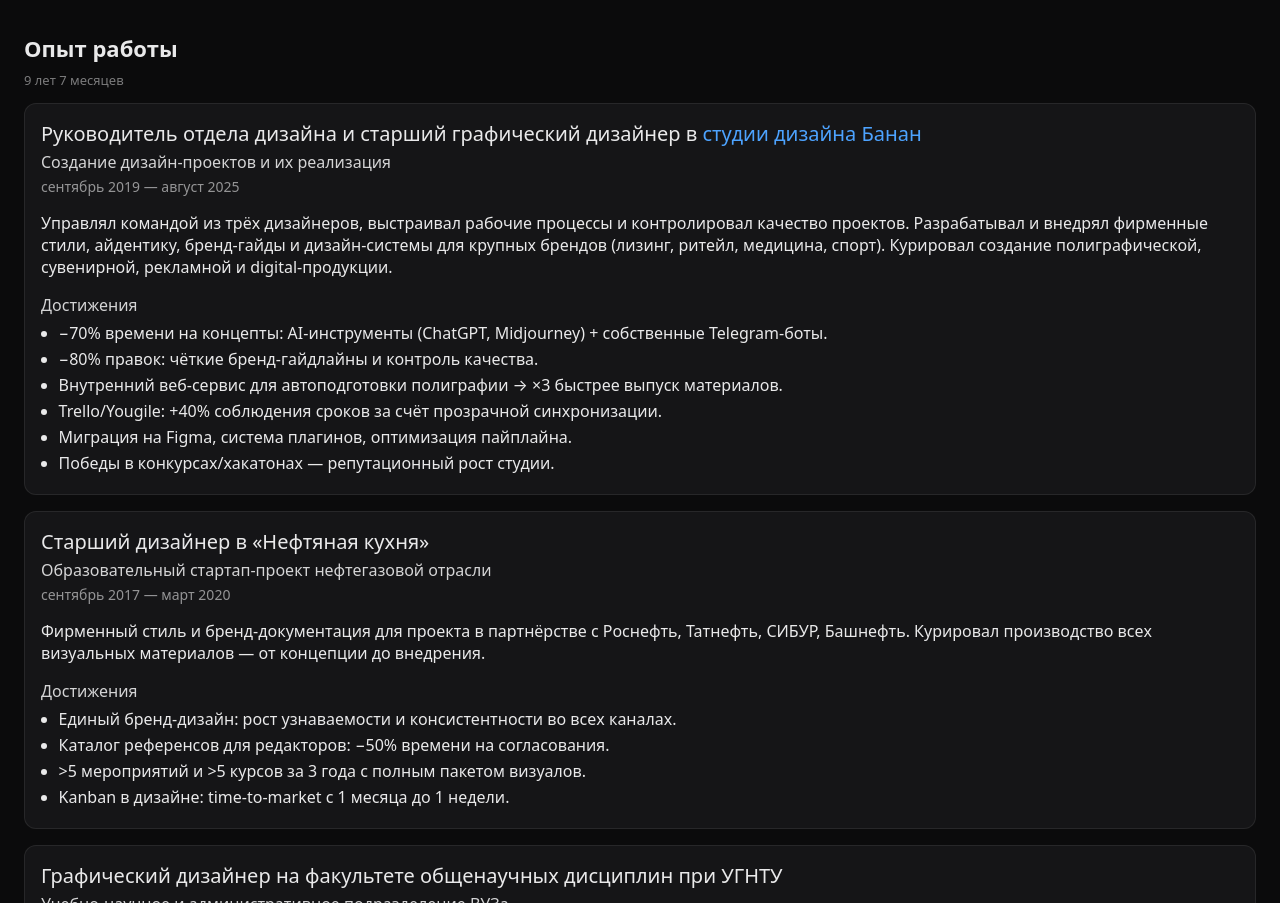
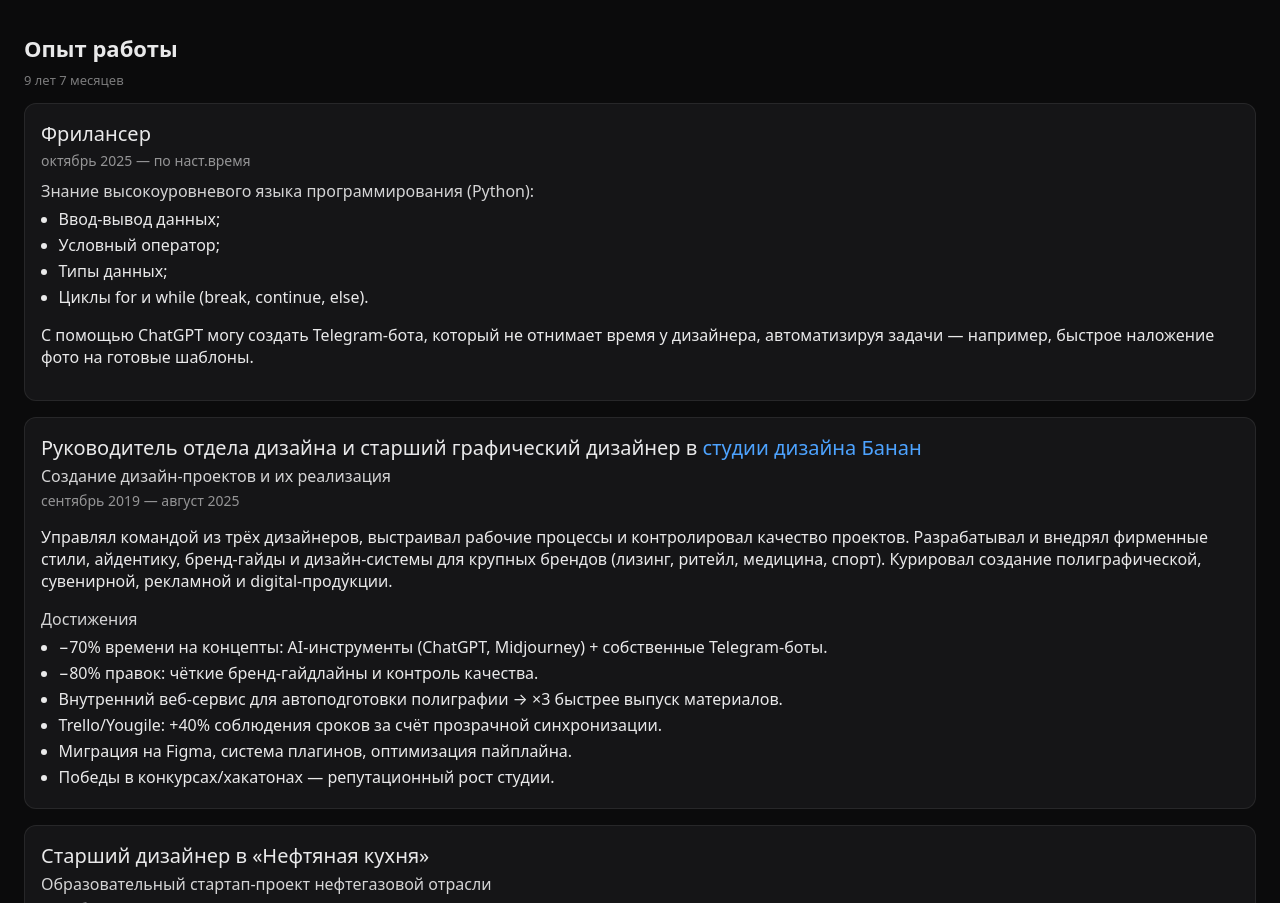
Before and after one commit to bulat-diz/graph.design, a plain HTML site: page index.html in a window 1280 px wide. Shown: the part 1590-2493 px from the top of the page. Drawn offline with Linux system fonts and the light colour scheme.

Commit message:
Update index.html

```diff
--- a/index.html
+++ b/index.html
@@ -238,6 +238,19 @@
       <p class="under">9 лет 7 месяцев</p>
       <div class="jobs">
 
+		<article class="job">
+          <h3>Фрилансер</h3>
+          <p class="meta">октябрь 2025 — по наст.время</p>
+          <p style="margin:10px 0 6px;opacity:.9">Знание высокоуровневого языка программирования (Python):</p>
+          <ul class="tight">
+            <li>Ввод-вывод данных;</li>
+            <li>Условный оператор;</li>
+            <li>Типы данных;</li>
+            <li>Циклы for и while (break, continue, else).</li>
+          </ul>
+			<p>С помощью ChatGPT могу создать Telegram-бота, который не отнимает время у дизайнера, автоматизируя задачи — например, быстрое наложение фото на готовые шаблоны.</p>
+        </article>
+
         <article class="job">
           <h3>Руководитель отдела дизайна и старший графический дизайнер в <a href="https://banan.studio/" target="_blank" rel="noopener" style="color:#4da3ff;text-decoration:none">студии дизайна Банан</a></h3>
           <p class="sub">Создание дизайн-проектов и их реализация</p>
```
